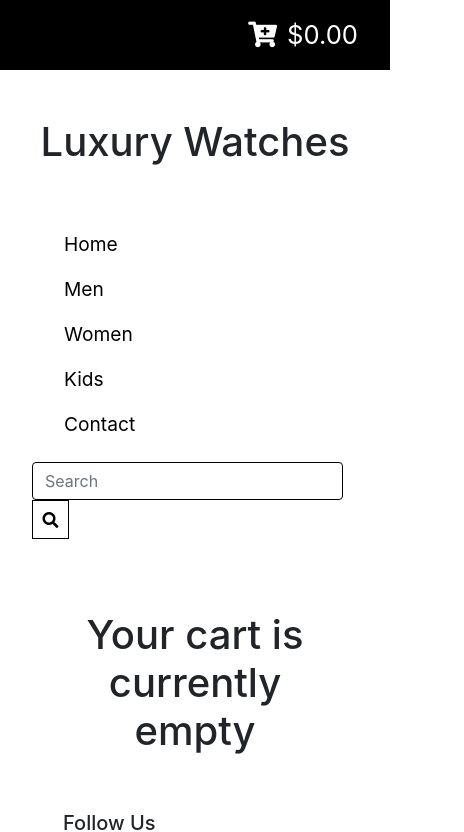
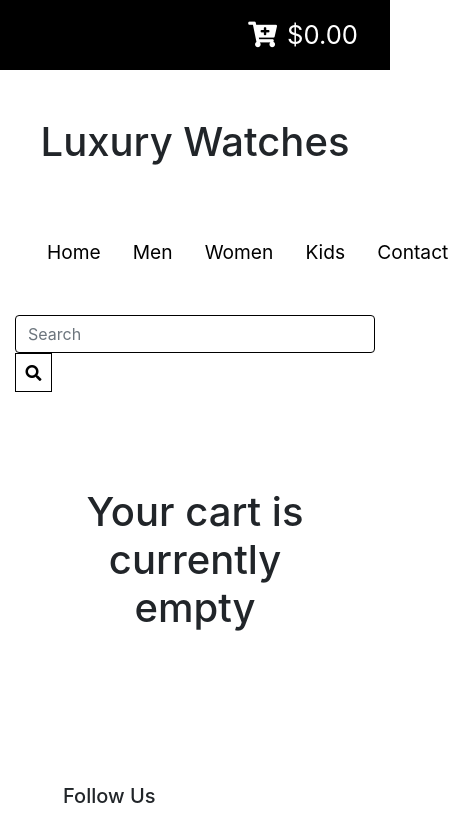
Before and after one commit to kam773/watch-ecommerce-react, a React app: page /cart in a window 390 px wide. Shown: the top 832 px of the page, 464 px wide, since content can reach past the window. Built offline with nearby package versions, Linux system fonts and the light colour scheme.

Commit message:
add mobile menu

```diff
--- a/public/index.html
+++ b/public/index.html
@@ -41,5 +41,8 @@
       To begin the development, run `npm start` or `yarn start`.
       To create a production bundle, use `npm run build` or `yarn build`.
     -->
+    <script src="https://code.jquery.com/jquery-3.2.1.slim.min.js" integrity="sha384-KJ3o2DKtIkvYIK3UENzmM7KCkRr/rE9/Qpg6aAZGJwFDMVNA/GpGFF93hXpG5KkN" crossorigin="anonymous"></script>
+    <script src="https://cdnjs.cloudflare.com/ajax/libs/popper.js/1.12.9/umd/popper.min.js" integrity="sha384-ApNbgh9B+Y1QKtv3Rn7W3mgPxhU9K/ScQsAP7hUibX39j7fakFPskvXusvfa0b4Q" crossorigin="anonymous"></script>
+    <script src="https://maxcdn.bootstrapcdn.com/bootstrap/4.0.0/js/bootstrap.min.js" integrity="sha384-JZR6Spejh4U02d8jOt6vLEHfe/JQGiRRSQQxSfFWpi1MquVdAyjUar5+76PVCmYl" crossorigin="anonymous"></script>
   </body>
 </html>
--- a/src/App.js
+++ b/src/App.js
@@ -12,6 +12,7 @@
 import Details from './components/Details/Details';
 import Modal from './components/Cart/Modal';
 import Cart from './components/Cart/Cart';
+import Default from './components/404/Default';
 
 class App extends React.Component {
   render() {
@@ -26,6 +27,7 @@
                 <Route exact path="/contact" component={ Contact }/>
                 <Route path="/details" component={ Details }/>
                 <Route path="/cart"  component={ Cart }/>
+                <Route component={ Default }/>
             </Switch>
             <Modal/>
             <Footer/>
--- /dev/null
+++ b/src/components/404/Default.js
@@ -0,0 +1,18 @@
+import React, { Component } from 'react'
+
+export default class Default extends Component {
+  render() {
+    return (
+        <div className="container">
+            <div className="row my-5">
+                <div className="col-10 mx-auto text-center text-title text-uppercase my-5">
+                    <h1 className="display-3 my-5">404</h1>
+                    <h1>error</h1>
+                    <h2>page not found</h2>
+                    <h3>the requested URL <span className="text-danger">{ this.props.location.pathname }</span> was not found</h3>
+                </div>
+            </div>
+        </div>
+    )
+  }
+}
--- a/src/components/Cart/Cart.js
+++ b/src/components/Cart/Cart.js
@@ -9,7 +9,7 @@
 export default class Cart extends Component {
   render() {
     return (
-        <section>
+        <section style={{overflowX: 'hidden'}}>
             <ProductConsumer>
                 {value => {
                   const { cart } = value;
--- a/src/components/Cart/EmptyCart.js
+++ b/src/components/Cart/EmptyCart.js
@@ -2,9 +2,9 @@
 
 export default function EmptyCart() {
   return (
-      <div className="container mt-5">
-          <div className="row">
-              <div className="col-10 mx-auto text-center text-title">
+      <div className="container my-5">
+          <div className="row my-5">
+              <div className="col-10 mx-auto text-center text-title my-5">
                   <h1>Your cart is currently empty</h1>
               </div>
           </div>
--- a/src/components/Navigation/Navigation.js
+++ b/src/components/Navigation/Navigation.js
@@ -2,6 +2,7 @@
 import { Link } from 'react-router-dom';
 import styled from 'styled-components';
 import Form from '../Form/Form';
+import {Nav, Navbar} from 'react-bootstrap';
 
 export default function Navigation() {
   return (
@@ -9,25 +10,40 @@
           <div className="brand">
               <h1 className="text-center my-5 brand-header">Luxury Watches</h1>
           </div>
-          <NavWapper className="navbar navbar-expand-sm navbar-dark px-sm-5">
-              {/*
-              https://www.iconfinder.com/icons/1243689/call_phone_icon
-              Creative Commons (Attribution 3.0 Unported);
-              https://www.iconfinder.com/Makoto_msk */}
-              <ul className="navbar-nav">
-                  <li className="nav-item ml-5"><Link className="nav-link" to="/">Home</Link></li>
-                  <li className="nav-item ml-5"><Link className="nav-link" to="/men">Men</Link></li>
-                  <li className="nav-item ml-5"><Link className="nav-link" to="/women">Women</Link></li>
-                  <li className="nav-item ml-5"><Link className="nav-link" to="/kids">Kids</Link></li>
-                  <li className="nav-item ml-5"><Link className="nav-link" to="/contact">Contact</Link></li>
-              </ul>
-              <div className="search-box m-3">
-                  <Form/>
+          <NavWapper>
+            <div className="container-fluid">
+                <div className="row">
+                    <div className="col-md-8">
+                    <Navbar className="mb-2" bg="white" variant="white">
+                      <Nav className="mr-auto">
+                        <Nav.Link href="#home"><Link className="nav-link" to="/">Home</Link></Nav.Link>
+                        <Nav.Link href="#features"><Link className="nav-link" to="/men">Men</Link></Nav.Link>
+                        <Nav.Link href="#pricing"><Link className="nav-link" to="/women">Women</Link></Nav.Link>
+                        <Nav.Link href="#pricing"><Link className="nav-link" to="/kids">Kids</Link></Nav.Link>
+                        <Nav.Link href="#pricing"><Link className="nav-link" to="/contact">Contact</Link></Nav.Link>
+                      </Nav>
+                    </Navbar>
+                    </div>
+                    <div className="col-md-4">
+                      <div className="search-box mt-3">
+                          <Form/>
+                      </div>
+                    </div>
               </div>
+            </div>
+
           </NavWapper>
       </React.Fragment>
   )
 }
+
+{/* <ul className="navbar-nav">
+  <li className="nav-item ml-5"></li>
+  <li className="nav-item ml-5"></li>
+  <li className="nav-item ml-5"></li>
+  <li className="nav-item ml-5"><Link className="nav-link" to="/kids">Kids</Link></li>
+  <li className="nav-item ml-5"><Link className="nav-link" to="/contact">Contact</Link></li>
+</ul> */}
 
 const NavWapper = styled.nav`
   display: flex;
```
Also changed, not shown: package.json (+8 -3 lines), 1 other file (tests, documents, lock files or other folders).
